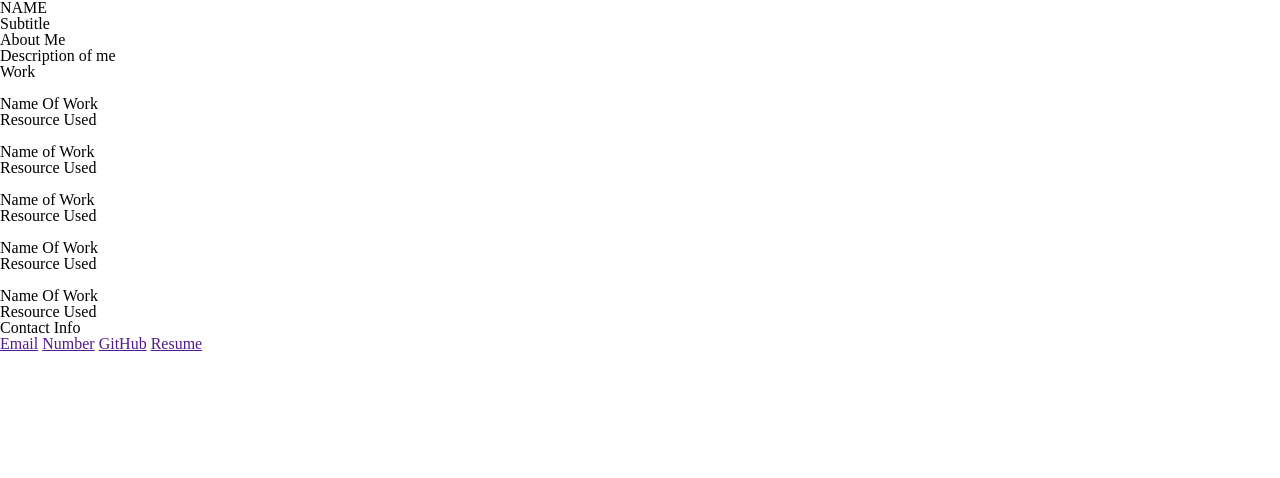
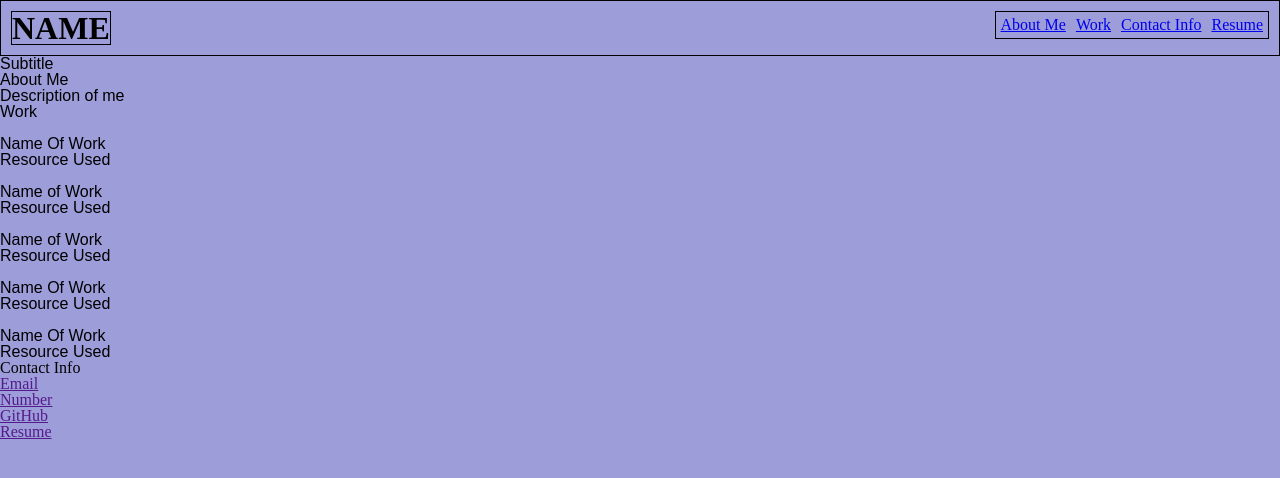
Before and after one commit to bear-muna/portfolio, a plain HTML site: page index.html in a window 1280 px wide. Drawn offline with Linux system fonts and the light colour scheme.

Commit message:
header structure

```diff
--- a/assets/css/style.css
+++ b/assets/css/style.css
@@ -0,0 +1,32 @@
+:root {
+    --border: 1px solid black;
+}
+
+* {
+    font-family: Arial, Helvetica, sans-serif;
+    background-color: rgb(157, 157, 218);
+}
+
+header {
+    display: flex;
+    padding: 10px;
+    justify-content: space-between;
+    border: var(--border);
+}
+
+header h1 {
+    font-size: 32px;
+    font-weight: 700;
+    border: var(--border);
+}
+
+header section ul {
+    display: flex;
+    text-align: center;
+    border: var(--border);
+}
+
+header section ul li {
+    list-style-type: none;
+    margin: 5px;
+}
--- a/index.html
+++ b/index.html
@@ -4,7 +4,7 @@
     <meta charset="UTF-8">
     <meta http-equiv="X-UA-Compatible" content="IE=edge">
     <meta name="viewport" content="width=device-width, initial-scale=1.0">
-    <title>Document</title>
+    <title>EJ Muna</title>
     <link rel="stylesheet" href="./assets/css/reset.css">
     <link rel="stylesheet" href="./assets/css/style.css">
 </head>
@@ -13,25 +13,33 @@
         <h1>
             NAME
         </h1>
-        <a href="" class="local-link"></a>
-        <a href="" class="local-link"></a>
-        <a href="" class="local-link"></a>
-        <a href="" class="local-link"></a>
+        <section>
+            <ul>
+                <li>
+                    <a href="#self" class="local-link">About Me</a>
+                </li>
+                <li>
+                    <a href="#work" class="local-link">Work</a>
+                </li>
+                <li>
+                    <a href="#contact-info" class="local-link">Contact Info</a>
+                </li>
+                <li>
+                    <a href="#resume" class="local-link">Resume</a>
+                </li>
+            </ul>
+        </section>
     </header>
     <main>
         <section id="background">
-            <header>
             <h2>
                 Subtitle
             </h2>
-            </header>
         </section>
         <section id="self">
-            <header>
             <h2>
                 About Me
             </h2>
-            </header>
             <section>
                 <p>
                     Description of me
@@ -39,11 +47,9 @@
             </section>
         </section>
         <section id="work">
-            <header>
             <h2>
                 Work
             </h2>
-            </header>
             <section class="showcase">
                 <img src="" alt="">
                 <section>
@@ -82,16 +88,26 @@
         </section>
     </main>
     <footer>
-        <header>
+        <section id="contact-info">
             <p>
                 Contact Info
             </p>
-        </header>
+        </section>
         <section>
+            <ul>
+                <li>
                     <a href="">Email</a>
+                </li>
+                <li>
                     <a href="">Number</a>
+                </li>
+                <li>
                     <a href="">GitHub</a>
-            <a href="">Resume</a>
+                </li>
+                <li>
+                    <a id="resume" href="">Resume</a>
+                </li>
+            </ul>
         </section>
     </footer>
 </body>
```
Lines whose indentation alone changed are shown as unchanged.
